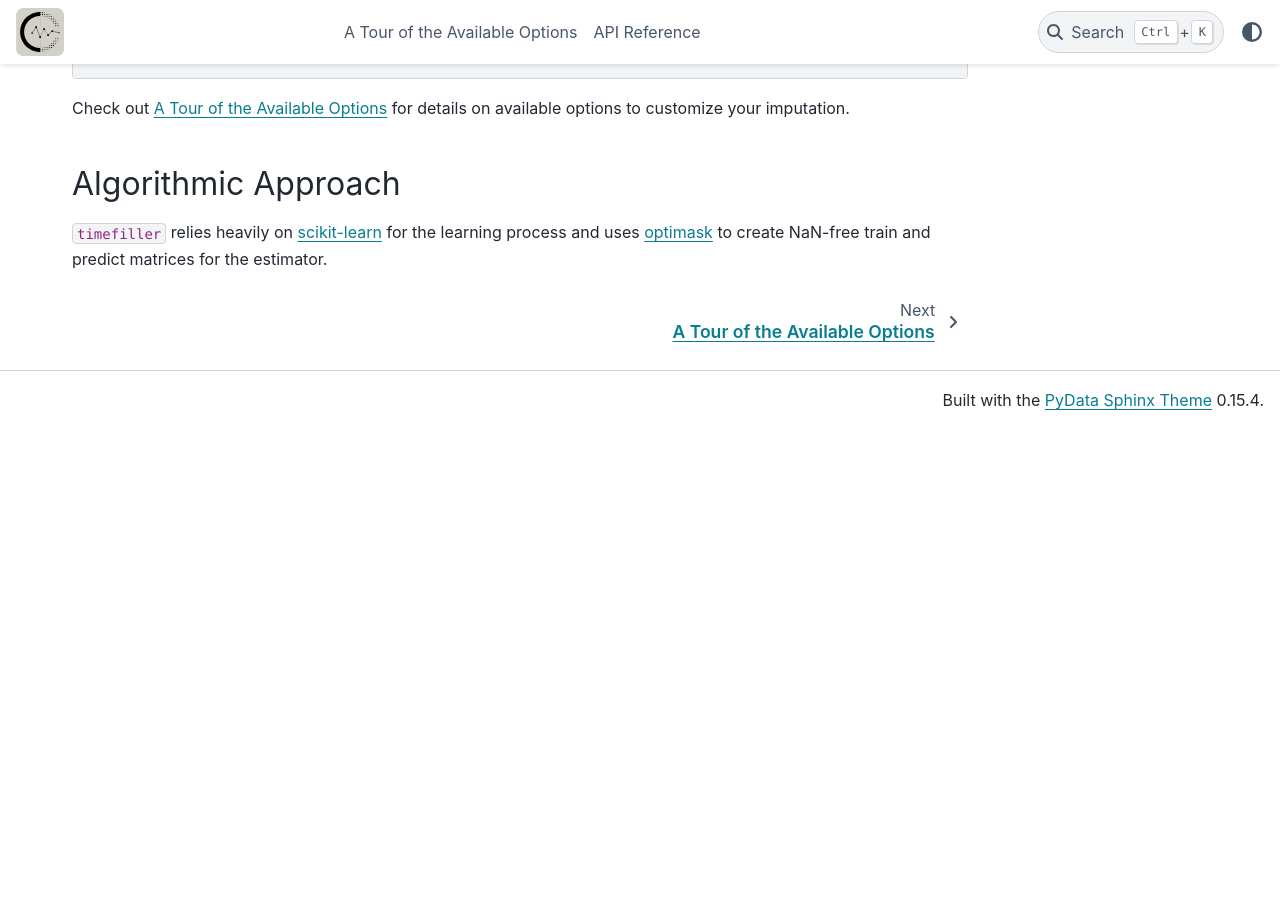
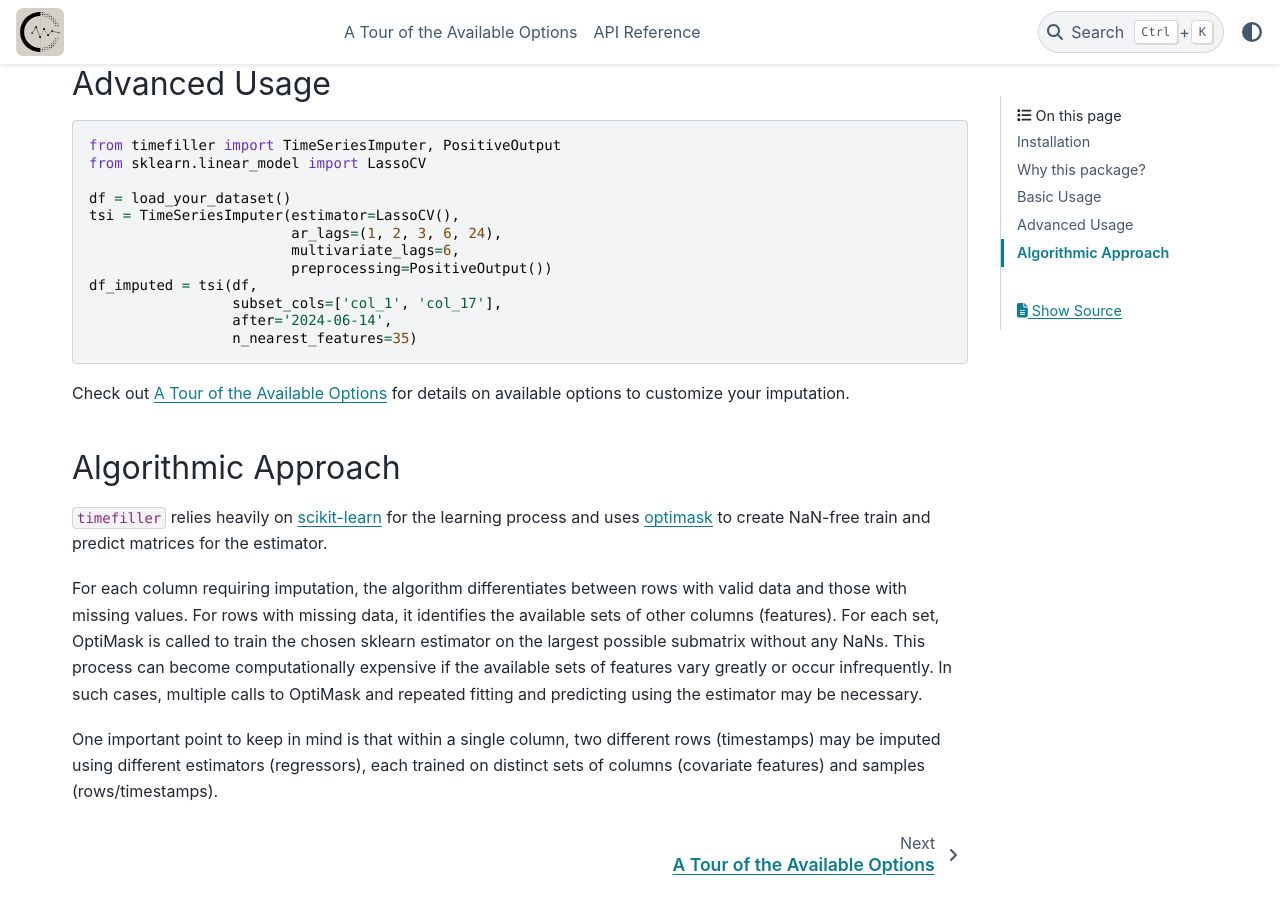
Before and after one commit to CyrilJl/TimeFiller, a Sphinx documentation site: the page built from docs/source/index.rst, in a window 1280 px wide and 900 px high, scrolled down 993 px. Built offline with Sphinx 7.4.7 and the PyData theme 0.15.4, drawn with Linux system fonts in a browser that asks for light colours; before the commit the page ends 1423 px from its top, so only the background shows below that; some of the changed text lies outside the part shown.

Commit message:
Update index.rst

```diff
--- a/docs/source/index.rst
+++ b/docs/source/index.rst
@@ -10,17 +16,24 @@
    insights
    api_reference
 
-timefiller
-==========
-
 ``timefiller`` is a Python package for time series imputation and forecasting. When applied to a set of correlated time series, each series is processed individually, leveraging correlations with the other series as well as its own auto-regressive patterns. The package is designed to be easy to use, even for non-experts.
 
 Installation
 ------------
 
+``timefiller`` is available on Pypi and conda-forge:
+
 .. code-block:: console
 
    pip install timefiller
+
+.. code-block:: console
+
+   conda install -c conda-forge timefiller
+
+.. code-block:: console
+
+   mamba install timefiller
 
 Why this package?
 -----------------
@@ -49,8 +62,14 @@
    from sklearn.linear_model import LassoCV
 
    df = load_your_dataset()
-   tsi = TimeSeriesImputer(estimator=LassoCV(), ar_lags=(1, 2, 3, 6, 24), multivariate_lags=6, preprocessing=PositiveOutput())
-   df_imputed = tsi(df, subset_cols=['col_1', 'col_17'], after='2024-06-14', n_nearest_features=35)
+   tsi = TimeSeriesImputer(estimator=LassoCV(),
+                           ar_lags=(1, 2, 3, 6, 24),
+                           multivariate_lags=6,
+                           preprocessing=PositiveOutput())
+   df_imputed = tsi(df,
+                    subset_cols=['col_1', 'col_17'],
+                    after='2024-06-14',
+                    n_nearest_features=35)
 
 Check out :ref:`insights` for details on available options to customize your imputation.
 
@@ -60,3 +79,7 @@
 ``timefiller`` relies heavily on `scikit-learn <https://scikit-learn.org/stable/>`_ for the learning process and uses
 `optimask <https://optimask.readthedocs.io/en/latest/index.html>`_ to create NaN-free train and predict matrices for the
 estimator.
+
+For each column requiring imputation, the algorithm differentiates between rows with valid data and those with missing values. For rows with missing data, it identifies the available sets of other columns (features). For each set, OptiMask is called to train the chosen sklearn estimator on the largest possible submatrix without any NaNs. This process can become computationally expensive if the available sets of features vary greatly or occur infrequently. In such cases, multiple calls to OptiMask and repeated fitting and predicting using the estimator may be necessary.
+
+One important point to keep in mind is that within a single column, two different rows (timestamps) may be imputed using different estimators (regressors), each trained on distinct sets of columns (covariate features) and samples (rows/timestamps).
```
Also changed, not shown: other parts of docs/source/index.rst (+8 -2 lines).
